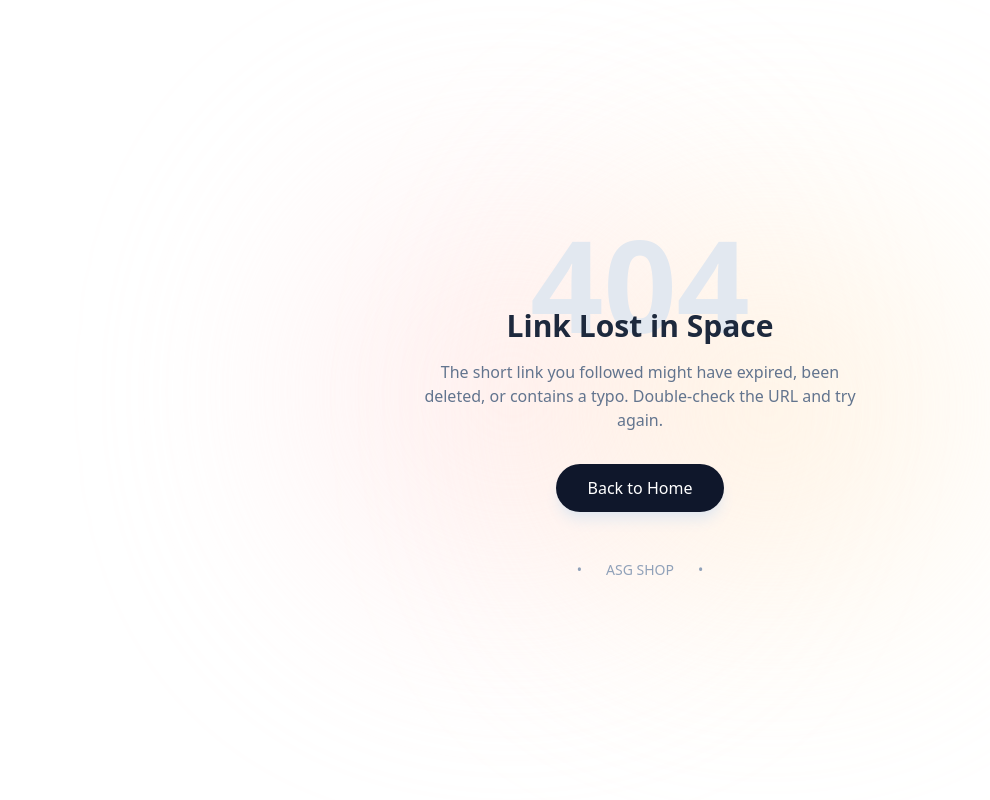
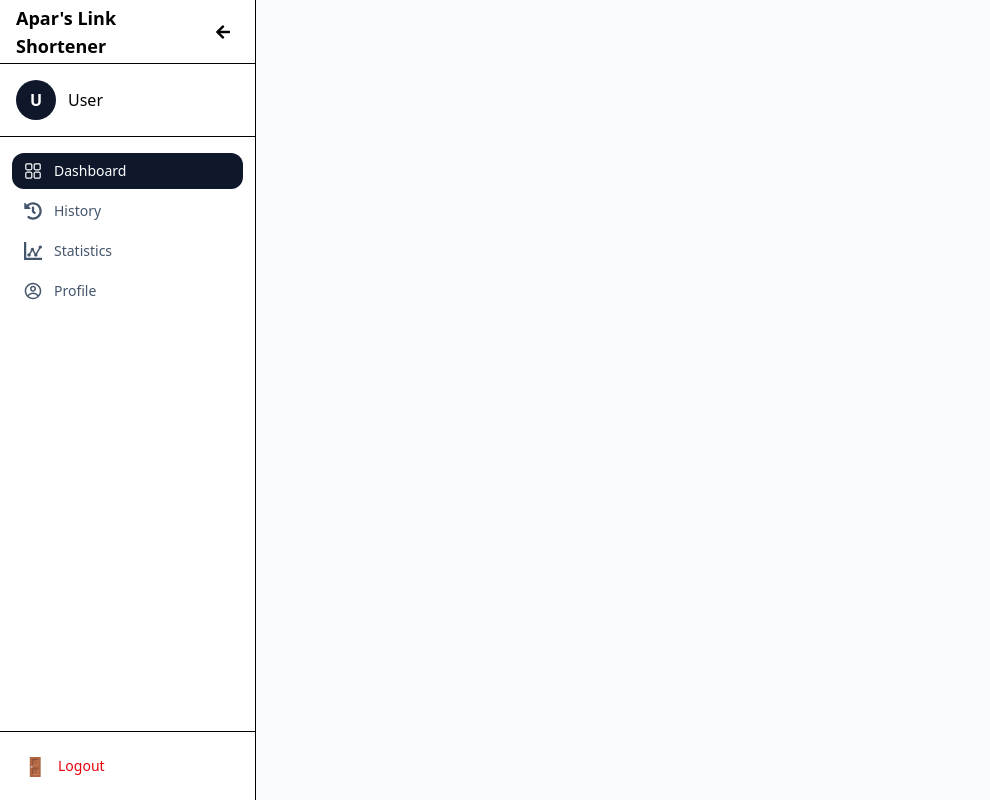
Before and after one commit to awolad-wq/url-shortner, a React (Vite) app in the folder client/: page /dashboard in a window 1280 px wide. Before the commit this address had no page. Shown: the whole page, without its empty margins (0-990 px from the left). Built offline with nearby package versions, Linux system fonts and the light colour scheme.

Commit message:
Added dashboard layout

```diff
--- a/client/src/Components/Dashboard/Sidebar.jsx
+++ b/client/src/Components/Dashboard/Sidebar.jsx
@@ -1,103 +1,105 @@
-import { useState } from 'react'
-import { Link } from 'react-router'
-// import logo from '../../../assets/images/logo-flat.png'
-// Icons
-import { GrLogout } from 'react-icons/gr'
-import { FcSettings } from 'react-icons/fc'
-import { AiOutlineBars } from 'react-icons/ai'
-import { BsGraphUp } from 'react-icons/bs'
+import { NavLink, useNavigate } from "react-router-dom";
+import { useState } from "react";
+import useAxios from "../../Hooks/UseAxios";
+import { FaArrowLeft } from "react-icons/fa";
+import { FaArrowRight } from "react-icons/fa";
+import { RxDashboard } from "react-icons/rx";
+import { FaHistory } from "react-icons/fa";
+import { ImStatsDots } from "react-icons/im";
+import { CgProfile } from "react-icons/cg";
 
-// User Menu
-// import MenuItem from './Menu/MenuItem'
-// import AdminMenu from './Menu/AdminMenu'
-// import SellerMenu from './Menu/SellerMenu'
-// import CustomerMenu from './Menu/CustomerMenu'
 
-const Sidebar = () => {
-  // const { logOut } = useAuth()
-  const [isActive, setActive] = useState(false)
+export default function Sidebar() {
+  const [collapsed, setCollapsed] = useState(false);
+  const navigate = useNavigate();
+  const axios = useAxios();
 
-  // Sidebar Responsive Handler
-  const handleToggle = () => {
-    setActive(!isActive)
+  const user = JSON.parse(localStorage.getItem("user"));
+
+  async function handleLogout() {
+    try {
+      // if you have logout api, call it:
+      await axios.post("/auth/logout", {}, { withCredentials: true });
+
+      localStorage.removeItem("user");
+      navigate("/login");
+    } catch {
+      localStorage.removeItem("user");
+      navigate("/login");
+    }
   }
 
+  const menu = [
+    { name: "Dashboard", path: "/dashboard", icon: <RxDashboard /> },
+    { name: "History", path: "/dashboard/history", icon: <FaHistory /> },
+    { name: "Statistics", path: "/dashboard/statistics", icon: <ImStatsDots /> },
+    { name: "Profile", path: "/dashboard/profile", icon: <CgProfile /> },
+  ];
+
   return (
-    <>
-      {/* Small Screen Navbar, only visible till md breakpoint */}
-      <div className='bg-gray-100 text-gray-800 flex justify-between md:hidden'>
-        <div>
-          <div className='block cursor-pointer p-4 font-bold'>
-            <Link to='/'>
-              <img src={`demo`} alt='logo' width='100' height='100' />
-            </Link>
-          </div>
-        </div>
-
+    <aside
+      className={`bg-white border-r h-screen flex flex-col transition-all duration-300
+      ${collapsed ? "w-20" : "w-64"}`}
+    >
+      {/* Logo */}
+      <div className="h-16 flex items-center justify-between px-4 border-b">
+        {!collapsed && <h1 className="font-bold text-lg">Apar's Link Shortener</h1>}
         <button
-          onClick={handleToggle}
-          className='mobile-menu-button p-4 focus:outline-none focus:bg-gray-200'
+          onClick={() => setCollapsed(!collapsed)}
+          className="p-2 rounded-lg hover:bg-slate-100"
         >
-          <AiOutlineBars className='h-5 w-5' />
+          {collapsed ? <FaArrowRight /> : <FaArrowLeft />}
         </button>
       </div>
 
-      {/* Sidebar */}
-      <div
-        className={`z-10 md:fixed flex flex-col justify-between overflow-x-hidden bg-gray-100 w-64 space-y-6 px-2 py-4 absolute inset-y-0 left-0 transform ${
-          isActive && '-translate-x-full'
-        }  md:translate-x-0  transition duration-200 ease-in-out`}
-      >
-        <div className='flex flex-col h-full'>
-          {/* Top Content */}
-          <div>
-            {/* Logo */}
-            <div className='w-full hidden md:flex px-4 py-2 shadow-lg rounded-lg justify-center items-center bg-lime-100 mx-auto'>
-              <Link to='/'>
-                <h1> Apars' Link Shortener</h1>
-              </Link>
-            </div>
+      {/* User */}
+      <div className="px-4 py-4 border-b">
+        <div className="flex items-center gap-3">
+          <div className="w-10 h-10 rounded-full bg-slate-900 text-white flex items-center justify-center font-semibold">
+            {user?.name?.[0] || "U"}
           </div>
 
-          {/* Middle Content */}
-          {/* <div className='flex flex-col justify-between flex-1 mt-6'> */}
-            {/*  Menu Items */}
-            {/* <nav> */}
-              {/* Common Menu */}
-              {/* <MenuItem
-                icon={BsGraphUp}
-                label='Statistics'
-                address='/dashboard'
-              /> */}
-              {/* Role-Based Menu */}
-              {/* <CustomerMenu />
-              <SellerMenu />
-              <AdminMenu />
-            </nav> */}
-          {/* </div> */}
-
-          {/* Bottom Content */}
-          <div>
-            <hr />
-
-            {/* <MenuItem
-              icon={FcSettings}
-              label='Profile'
-              address='/dashboard/profile'
-            /> */}
-            <button
-              onClick={`console.log('Logout')`}
-              className='flex cursor-pointer w-full items-center px-4 py-2 mt-5 text-gray-600 hover:bg-gray-300   hover:text-gray-700 transition-colors duration-300 transform'
-            >
-              <GrLogout className='w-5 h-5' />
-
-              <span className='mx-4 font-medium'>Logout</span>
-            </button>
-          </div>
+          {!collapsed && (
+            <div className="leading-tight">
+              <p className="font-medium">{user?.name || "User"}</p>
+              <p className="text-xs text-slate-500">{user?.email}</p>
+            </div>
+          )}
         </div>
       </div>
-    </>
-  )
+
+      {/* Menu */}
+      <nav className="flex-1 px-3 py-4 space-y-1">
+        {menu.map((item) => (
+          <NavLink
+            key={item.path}
+            to={item.path}
+            end
+            className={({ isActive }) =>
+              `flex items-center gap-3 px-3 py-2 rounded-xl text-sm font-medium transition
+              ${
+                isActive
+                  ? "bg-slate-900 text-white"
+                  : "text-slate-600 hover:bg-slate-100"
+              }`
+            }
+          >
+            <span className="text-lg">{item.icon}</span>
+            {!collapsed && item.name}
+          </NavLink>
+        ))}
+      </nav>
+
+      {/* Logout */}
+      <div className="p-3 border-t">
+        <button
+          onClick={handleLogout}
+          className="w-full flex items-center gap-3 px-3 py-2 rounded-xl text-sm font-medium text-red-600 hover:bg-red-50"
+        >
+          <span className="text-lg">🚪</span>
+          {!collapsed && "Logout"}
+        </button>
+      </div>
+    </aside>
+  );
 }
-
-export default Sidebar
--- a/client/src/Layout/DashboardLayout.jsx
+++ b/client/src/Layout/DashboardLayout.jsx
@@ -1,118 +1,133 @@
-import { Link, Outlet } from "react-router-dom";
+// import { Link, Outlet } from "react-router-dom";
+// import Sidebar from "../Components/Dashboard/Sidebar";
+
+// const Dashboard = () => {
+//   return (
+//     <div className="min-h-screen bg-slate-50">
+
+//       {/* Top bar */}
+//       <div className="bg-white border-b">
+//         <div className="max-w-7xl mx-auto px-6 py-4 flex items-center justify-between">
+//           <h1 className="text-xl font-bold">Dashboard</h1>
+
+//           <div className="flex items-center gap-3">
+//             <Link
+//               to="/"
+//               className="px-4 py-2 rounded-xl text-sm font-medium bg-slate-900 text-white hover:bg-slate-800"
+//             >
+//               + New short link
+//             </Link>
+
+//             <div className="w-9 h-9 rounded-full bg-slate-900 text-white flex items-center justify-center font-semibold">
+//               S
+//             </div>
+//           </div>
+//         </div>
+//       </div>
+
+//       {/* Main */}
+//       <div className="max-w-7xl mx-auto px-6 py-10 space-y-10">
+
+//         {/* Stats */}
+//         <div className="grid sm:grid-cols-2 lg:grid-cols-4 gap-6">
+//           {[
+//             { label: "Total Links", value: "128" },
+//             { label: "Total Clicks", value: "4,392" },
+//             { label: "Active Links", value: "117" },
+//             { label: "Expired Links", value: "11" },
+//           ].map((item, i) => (
+//             <div
+//               key={i}
+//               className="bg-white rounded-2xl shadow-sm border p-5"
+//             >
+//               <p className="text-sm text-slate-500">{item.label}</p>
+//               <h2 className="text-3xl font-bold mt-2">{item.value}</h2>
+//               <p className="text-xs text-green-600 mt-1">+12% this month</p>
+//             </div>
+//           ))}
+//         </div>
+
+//         {/* Actions */}
+//         <div className="flex flex-col sm:flex-row sm:items-center sm:justify-between gap-4">
+//           <h2 className="text-xl font-semibold">Your links</h2>
+
+//           <div className="flex gap-3">
+//             <input
+//               placeholder="Search links..."
+//               className="border rounded-xl px-3 py-2 text-sm focus:ring-2 focus:ring-slate-900 outline-none"
+//             />
+
+//             <select className="border rounded-xl px-3 py-2 text-sm">
+//               <option>All</option>
+//               <option>Active</option>
+//               <option>Expired</option>
+//             </select>
+//           </div>
+//         </div>
+
+//         {/* Table */}
+//         <div className="bg-white border rounded-2xl shadow-sm overflow-hidden">
+//           <table className="w-full text-sm">
+//             <thead className="bg-slate-100 text-slate-600">
+//               <tr>
+//                 <th className="text-left px-5 py-3 font-medium">Short link</th>
+//                 <th className="text-left px-5 py-3 font-medium">Original URL</th>
+//                 <th className="text-left px-5 py-3 font-medium">Clicks</th>
+//                 <th className="text-left px-5 py-3 font-medium">Status</th>
+//                 <th className="text-right px-5 py-3 font-medium">Action</th>
+//               </tr>
+//             </thead>
+
+//             <tbody>
+//               {[1, 2, 3, 4, 5].map((i) => (
+//                 <tr key={i} className="border-t hover:bg-slate-50">
+//                   <td className="px-5 py-3 font-medium text-blue-600">
+//                     cutly.io/abc{i}
+//                   </td>
+//                   <td className="px-5 py-3 text-slate-500 truncate max-w-xs">
+//                     https://example.com/some/really/long/url/{i}
+//                   </td>
+//                   <td className="px-5 py-3">234</td>
+//                   <td className="px-5 py-3">
+//                     <span className="bg-green-100 text-green-700 px-2 py-1 rounded-full text-xs">
+//                       Active
+//                     </span>
+//                   </td>
+//                   <td className="px-5 py-3 text-right space-x-3">
+//                     <Link
+//                       to="/stats/test"
+//                       className="text-slate-600 hover:text-slate-900"
+//                     >
+//                       Analytics
+//                     </Link>
+//                     <button className="text-red-500 hover:underline">
+//                       Delete
+//                     </button>
+//                   </td>
+//                 </tr>
+//               ))}
+//             </tbody>
+//           </table>
+//         </div>
+
+//       </div>
+//     </div>
+//   );
+// }
+
+// export default Dashboard;
+import { Outlet } from "react-router-dom";
 import Sidebar from "../Components/Dashboard/Sidebar";
 
-const Dashboard = () => {
+
+export default function DashboardLayout() {
   return (
-    <div className="min-h-screen bg-slate-50">
+    <div className="min-h-screen flex bg-slate-50">
+      <Sidebar />
 
-      {/* Top bar */}
-      <div className="bg-white border-b">
-        <div className="max-w-7xl mx-auto px-6 py-4 flex items-center justify-between">
-          <h1 className="text-xl font-bold">Dashboard</h1>
-
-          <div className="flex items-center gap-3">
-            <Link
-              to="/"
-              className="px-4 py-2 rounded-xl text-sm font-medium bg-slate-900 text-white hover:bg-slate-800"
-            >
-              + New short link
-            </Link>
-
-            <div className="w-9 h-9 rounded-full bg-slate-900 text-white flex items-center justify-center font-semibold">
-              S
-            </div>
-          </div>
-        </div>
-      </div>
-
-      {/* Main */}
-      <div className="max-w-7xl mx-auto px-6 py-10 space-y-10">
-
-        {/* Stats */}
-        <div className="grid sm:grid-cols-2 lg:grid-cols-4 gap-6">
-          {[
-            { label: "Total Links", value: "128" },
-            { label: "Total Clicks", value: "4,392" },
-            { label: "Active Links", value: "117" },
-            { label: "Expired Links", value: "11" },
-          ].map((item, i) => (
-            <div
-              key={i}
-              className="bg-white rounded-2xl shadow-sm border p-5"
-            >
-              <p className="text-sm text-slate-500">{item.label}</p>
-              <h2 className="text-3xl font-bold mt-2">{item.value}</h2>
-              <p className="text-xs text-green-600 mt-1">+12% this month</p>
-            </div>
-          ))}
-        </div>
-
-        {/* Actions */}
-        <div className="flex flex-col sm:flex-row sm:items-center sm:justify-between gap-4">
-          <h2 className="text-xl font-semibold">Your links</h2>
-
-          <div className="flex gap-3">
-            <input
-              placeholder="Search links..."
-              className="border rounded-xl px-3 py-2 text-sm focus:ring-2 focus:ring-slate-900 outline-none"
-            />
-
-            <select className="border rounded-xl px-3 py-2 text-sm">
-              <option>All</option>
-              <option>Active</option>
-              <option>Expired</option>
-            </select>
-          </div>
-        </div>
-
-        {/* Table */}
-        <div className="bg-white border rounded-2xl shadow-sm overflow-hidden">
-          <table className="w-full text-sm">
-            <thead className="bg-slate-100 text-slate-600">
-              <tr>
-                <th className="text-left px-5 py-3 font-medium">Short link</th>
-                <th className="text-left px-5 py-3 font-medium">Original URL</th>
-                <th className="text-left px-5 py-3 font-medium">Clicks</th>
-                <th className="text-left px-5 py-3 font-medium">Status</th>
-                <th className="text-right px-5 py-3 font-medium">Action</th>
-              </tr>
-            </thead>
-
-            <tbody>
-              {[1, 2, 3, 4, 5].map((i) => (
-                <tr key={i} className="border-t hover:bg-slate-50">
-                  <td className="px-5 py-3 font-medium text-blue-600">
-                    cutly.io/abc{i}
-                  </td>
-                  <td className="px-5 py-3 text-slate-500 truncate max-w-xs">
-                    https://example.com/some/really/long/url/{i}
-                  </td>
-                  <td className="px-5 py-3">234</td>
-                  <td className="px-5 py-3">
-                    <span className="bg-green-100 text-green-700 px-2 py-1 rounded-full text-xs">
-                      Active
-                    </span>
-                  </td>
-                  <td className="px-5 py-3 text-right space-x-3">
-                    <Link
-                      to="/stats/test"
-                      className="text-slate-600 hover:text-slate-900"
-                    >
-                      Analytics
-                    </Link>
-                    <button className="text-red-500 hover:underline">
-                      Delete
-                    </button>
-                  </td>
-                </tr>
-              ))}
-            </tbody>
-          </table>
-        </div>
-
-      </div>
+      <main className="flex-1 overflow-y-auto">
+        <Outlet />
+      </main>
     </div>
   );
 }
-
-export default Dashboard;
```
Also changed, not shown: client/src/Pages/Login.jsx (+5 -5 lines), client/src/Routes/Routes.jsx (+9 -1 lines).
